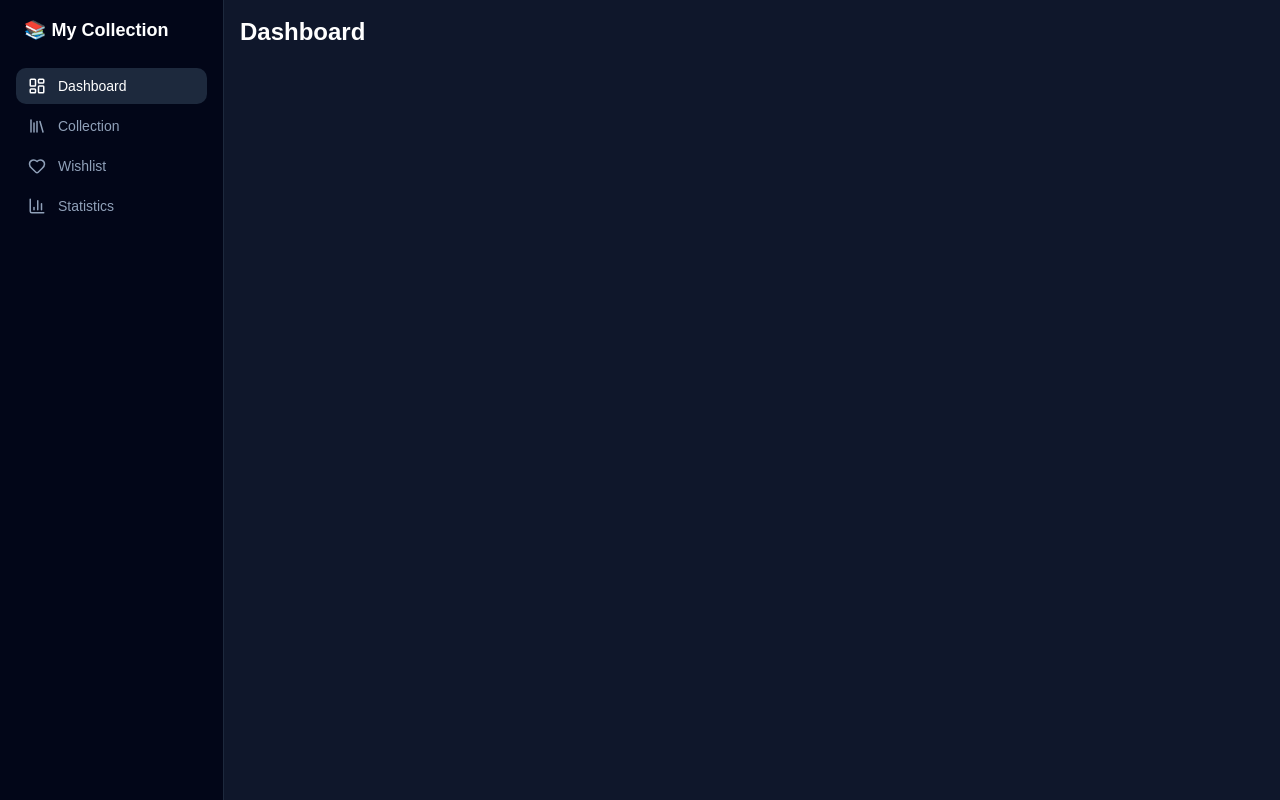
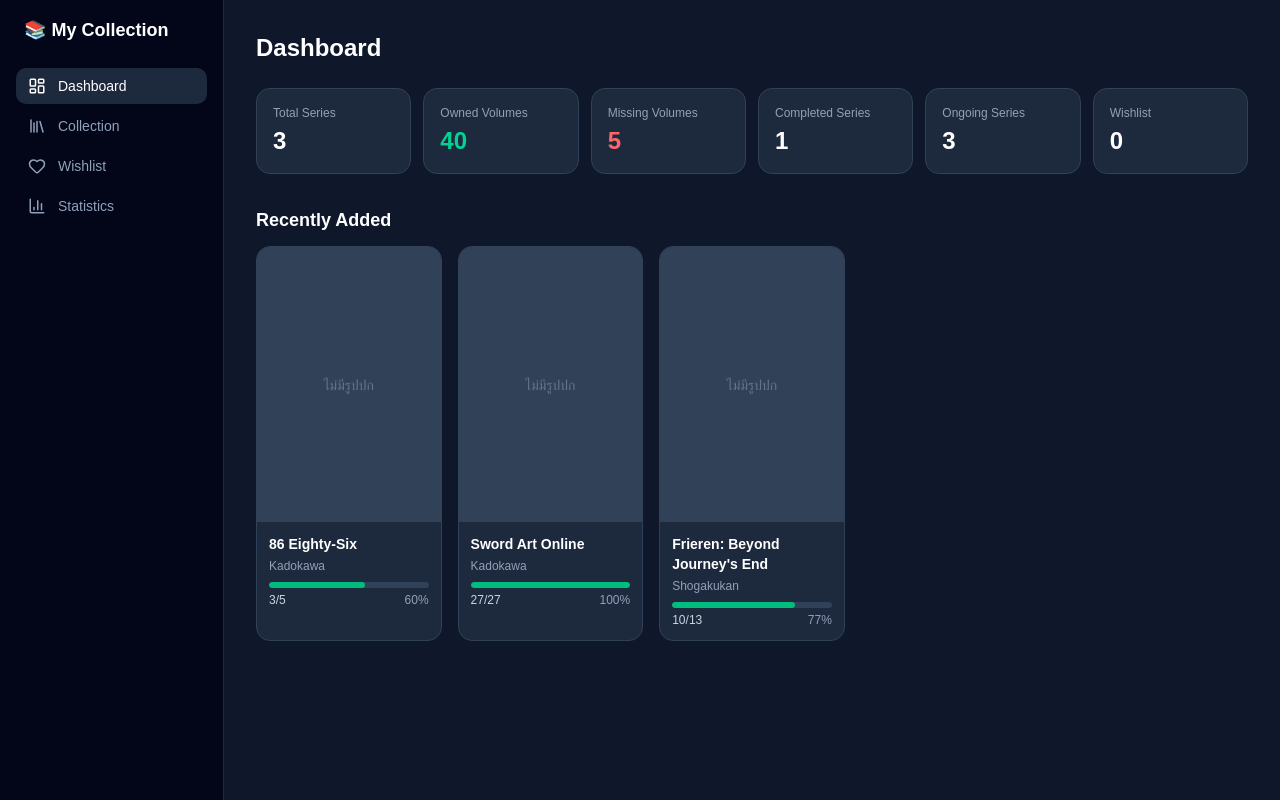
Before and after one commit to piyaphat41482/light-novel-tracker, a React (Vite) app: page / in a window 1280 px wide. Built offline with nearby package versions, Linux system fonts and the light colour scheme.

Commit message:
Build Dashboard page with stats and recently added series

```diff
--- /dev/null
+++ b/src/components/dashboard/StatCard.tsx
@@ -0,0 +1,21 @@
+// การ์ดแสดงตัวเลขสถิติ 1 อัน ใช้ซ้ำ 6 ครั้งในหน้า Dashboard
+// เช่น "Total Series: 200", "Missing Volumes: 45"
+
+interface StatCardProps {
+  label: string
+  value: number
+  accentColor?: string
+}
+
+export default function StatCard({
+  label,
+  value,
+  accentColor = 'text-white',
+}: StatCardProps) {
+  return (
+    <div className="bg-slate-800 rounded-xl p-4 border border-slate-700">
+      <p className="text-slate-400 text-xs mb-1">{label}</p>
+      <p className={`text-2xl font-bold ${accentColor}`}>{value}</p>
+    </div>
+  )
+}
--- /dev/null
+++ b/src/components/series/SeriesCard.tsx
@@ -0,0 +1,65 @@
+// การ์ดแสดงซีรีส์หนึ่งเรื่อง ใช้ซ้ำได้ทั้งหน้า Dashboard และ Collection
+// ตามดีไซน์ที่วางแผนไว้ใน Phase 4: ปก, ชื่อ, สำนักพิมพ์, progress bar, badge สถานะ
+
+import { Link } from 'react-router-dom'
+import type { Series } from '@/types/database'
+import {
+  countOwnedVolumes,
+  countTotalVolumes,
+  calculateCompletionPercent,
+} from '@/lib/seriesHelpers'
+
+interface SeriesCardProps {
+  series: Series
+}
+
+export default function SeriesCard({ series }: SeriesCardProps) {
+  const owned = countOwnedVolumes(series)
+  const total = countTotalVolumes(series)
+  const percent = calculateCompletionPercent(series)
+  const title = series.title_english || series.title_original || series.title_thai
+
+  return (
+    <Link
+      to={`/series/${series.id}`}
+      className="block bg-slate-800 rounded-xl overflow-hidden hover:bg-slate-750 transition-colors border border-slate-700"
+    >
+      {/* ปกหนังสือ - ถ้ายังไม่มีรูป แสดงกรอบสีพื้นแทน */}
+      <div className="aspect-[2/3] bg-slate-700 flex items-center justify-center">
+        {series.cover_image_url ? (
+          <img
+            src={series.cover_image_url}
+            alt={title ?? 'Cover'}
+            className="w-full h-full object-cover"
+          />
+        ) : (
+          <span className="text-slate-500 text-sm">ไม่มีรูปปก</span>
+        )}
+      </div>
+
+      <div className="p-3">
+        <h3 className="text-white font-semibold text-sm line-clamp-2 mb-1">
+          {title}
+        </h3>
+        {series.publisher && (
+          <p className="text-slate-400 text-xs mb-2">{series.publisher.name}</p>
+        )}
+
+        {/* Progress bar */}
+        <div className="w-full h-1.5 bg-slate-700 rounded-full overflow-hidden mb-1">
+          <div
+            className="h-full bg-emerald-500 rounded-full transition-all"
+            style={{ width: `${percent}%` }}
+          />
+        </div>
+
+        <div className="flex justify-between items-center text-xs">
+          <span className="text-slate-300">
+            {owned}/{total}
+          </span>
+          <span className="text-slate-400">{percent}%</span>
+        </div>
+      </div>
+    </Link>
+  )
+}
--- /dev/null
+++ b/src/lib/seriesHelpers.ts
@@ -0,0 +1,64 @@
+// ฟังก์ชันช่วยคำนวณค่าต่างๆ จากข้อมูล series
+// แยกออกมาต่างหากเพื่อให้เรียกใช้ซ้ำได้จากหลายหน้า (Dashboard, Statistics, Collection)
+
+import type { Series } from '@/types/database'
+
+// นับจำนวนเล่มที่มีอยู่ในซีรีส์หนึ่งเรื่อง
+export function countOwnedVolumes(series: Series): number {
+  if (!series.volumes) return 0
+  return series.volumes.filter((v) => v.is_owned).length
+}
+
+// นับจำนวนเล่มทั้งหมดของซีรีส์หนึ่งเรื่อง
+export function countTotalVolumes(series: Series): number {
+  return series.volumes?.length ?? 0
+}
+
+// คำนวณเปอร์เซ็นต์ความสมบูรณ์ของซีรีส์หนึ่งเรื่อง
+export function calculateCompletionPercent(series: Series): number {
+  const total = countTotalVolumes(series)
+  if (total === 0) return 0
+  const owned = countOwnedVolumes(series)
+  return Math.round((owned / total) * 100)
+}
+
+// เช็คว่าซีรีส์นี้ครบสมบูรณ์แล้วหรือยัง (มีครบทุกเล่ม)
+export function isSeriesComplete(series: Series): boolean {
+  const total = countTotalVolumes(series)
+  if (total === 0) return false
+  return countOwnedVolumes(series) === total
+}
+
+// คำนวณสถิติภาพรวมของคอลเลกชันทั้งหมด (ใช้สำหรับหน้า Dashboard)
+export function calculateDashboardStats(seriesList: Series[]) {
+  const totalSeries = seriesList.length
+
+  const totalOwnedVolumes = seriesList.reduce(
+    (sum, series) => sum + countOwnedVolumes(series),
+    0
+  )
+
+  const totalVolumes = seriesList.reduce(
+    (sum, series) => sum + countTotalVolumes(series),
+    0
+  )
+
+  const totalMissingVolumes = totalVolumes - totalOwnedVolumes
+
+  const completedSeriesCount = seriesList.filter(isSeriesComplete).length
+
+  const ongoingSeriesCount = seriesList.filter(
+    (s) => s.publication_status === 'ongoing'
+  ).length
+
+  const wishlistCount = seriesList.filter((s) => s.is_wishlist).length
+
+  return {
+    totalSeries,
+    totalOwnedVolumes,
+    totalMissingVolumes,
+    completedSeriesCount,
+    ongoingSeriesCount,
+    wishlistCount,
+  }
+}
--- a/src/pages/DashboardPage.tsx
+++ b/src/pages/DashboardPage.tsx
@@ -1,9 +1,55 @@
-// หน้า Dashboard - แสดงสรุปภาพรวมคอลเลกชัน (จะเติมเนื้อหาจริงใน milestone ถัดไป)
+// หน้า Dashboard - สรุปภาพรวมคอลเลกชันทั้งหมด
+// ใช้ mock data ไปก่อน จะเปลี่ยนเป็นข้อมูลจริงจาก Supabase ใน milestone ถัดไป
+
+import { mockSeries } from '@/data/mockSeries'
+import { calculateDashboardStats } from '@/lib/seriesHelpers'
+import StatCard from '@/components/dashboard/StatCard'
+import SeriesCard from '@/components/series/SeriesCard'
 
 export default function DashboardPage() {
+  const stats = calculateDashboardStats(mockSeries)
+
+  // "เพิ่มล่าสุด" เอาแค่ 5 อันดับแรก เรียงตามวันที่สร้าง (ใหม่สุดก่อน)
+  const recentlyAdded = [...mockSeries]
+    .sort(
+      (a, b) =>
+        new Date(b.created_at).getTime() - new Date(a.created_at).getTime()
+    )
+    .slice(0, 5)
+
   return (
-    <div className="p-4">
-      <h1 className="text-2xl font-bold text-white">Dashboard</h1>
+    <div className="p-4 md:p-8">
+      <h1 className="text-2xl font-bold text-white mb-6">Dashboard</h1>
+
+      {/* กลุ่มสถิติ 6 อัน */}
+      <div className="grid grid-cols-2 md:grid-cols-3 lg:grid-cols-6 gap-3 mb-8">
+        <StatCard label="Total Series" value={stats.totalSeries} />
+        <StatCard
+          label="Owned Volumes"
+          value={stats.totalOwnedVolumes}
+          accentColor="text-emerald-400"
+        />
+        <StatCard
+          label="Missing Volumes"
+          value={stats.totalMissingVolumes}
+          accentColor="text-red-400"
+        />
+        <StatCard label="Completed Series" value={stats.completedSeriesCount} />
+        <StatCard label="Ongoing Series" value={stats.ongoingSeriesCount} />
+        <StatCard label="Wishlist" value={stats.wishlistCount} />
+      </div>
+
+      {/* Recently Added */}
+      <section>
+        <h2 className="text-lg font-semibold text-white mb-3">
+          Recently Added
+        </h2>
+        <div className="grid grid-cols-2 sm:grid-cols-3 md:grid-cols-4 lg:grid-cols-5 gap-4">
+          {recentlyAdded.map((series) => (
+            <SeriesCard key={series.id} series={series} />
+          ))}
+        </div>
+      </section>
     </div>
   )
 }
```
